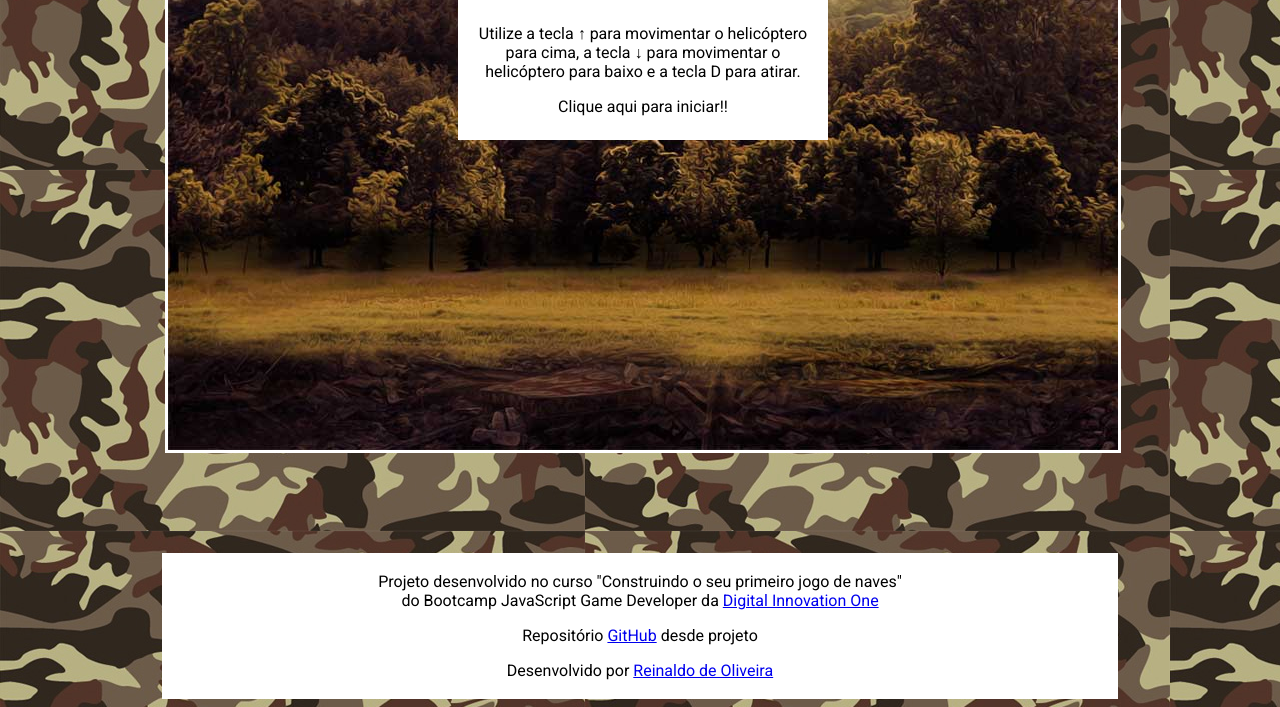
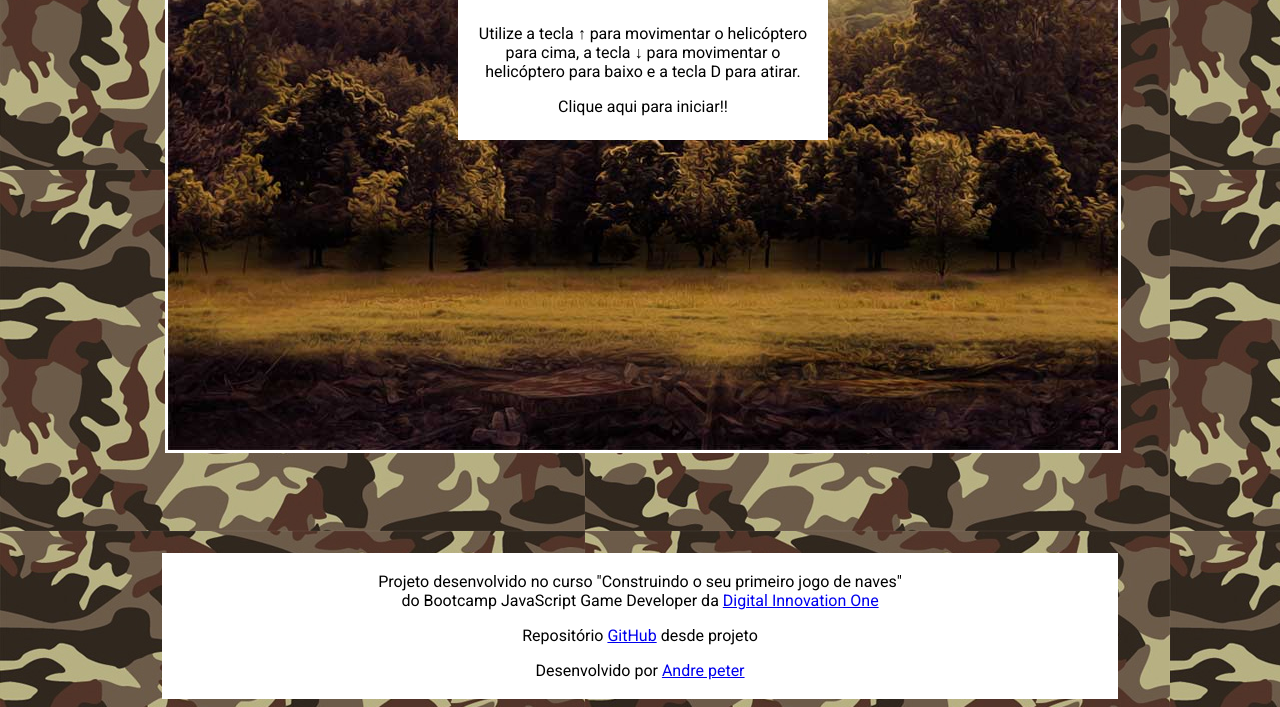
Before and after one commit to peterandre007/jogo-da-nave, a plain HTML site: page index.html in a window 1280 px wide. Shown: the part 191-898 px from the top of the page. Drawn offline with Linux system fonts and the light colour scheme.

Commit message:
Update index.html

```diff
--- a/index.html
+++ b/index.html
@@ -32,6 +32,6 @@
 <footer>
     <p>Projeto desenvolvido no curso "Construindo o seu primeiro jogo de naves"<br>do Bootcamp JavaScript Game Developer da <a href="https://digitalinnovation.one/" target="_blank" rel="noopener noreferrer">Digital Innovation One</a></p>
     <p>Repositório <a href="https://github.com/ReinaldoOliveiraaa/jogo-da-nave.git" target="_blank" rel="noopener noreferrer">GitHub</a> desde projeto</p>
-    <p>Desenvolvido por <a href="https://jogo-da-nave-seven.vercel.app/" target="_blank" rel="noopener noreferrer">Reinaldo de Oliveira</a></p>
+    <p>Desenvolvido por <a href="https://jogo-da-nave-seven.vercel.app/" target="_blank" rel="noopener noreferrer">Andre peter</a></p>
 </footer>
 </html>
```
